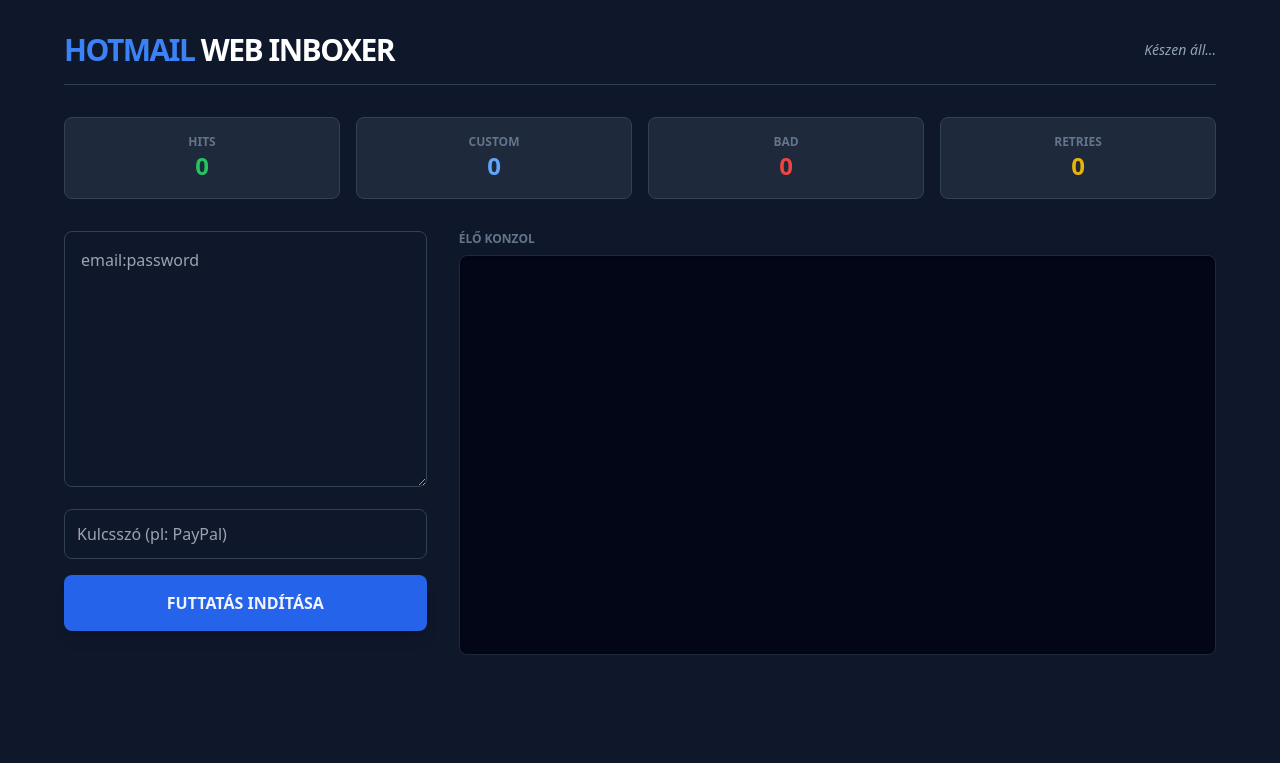
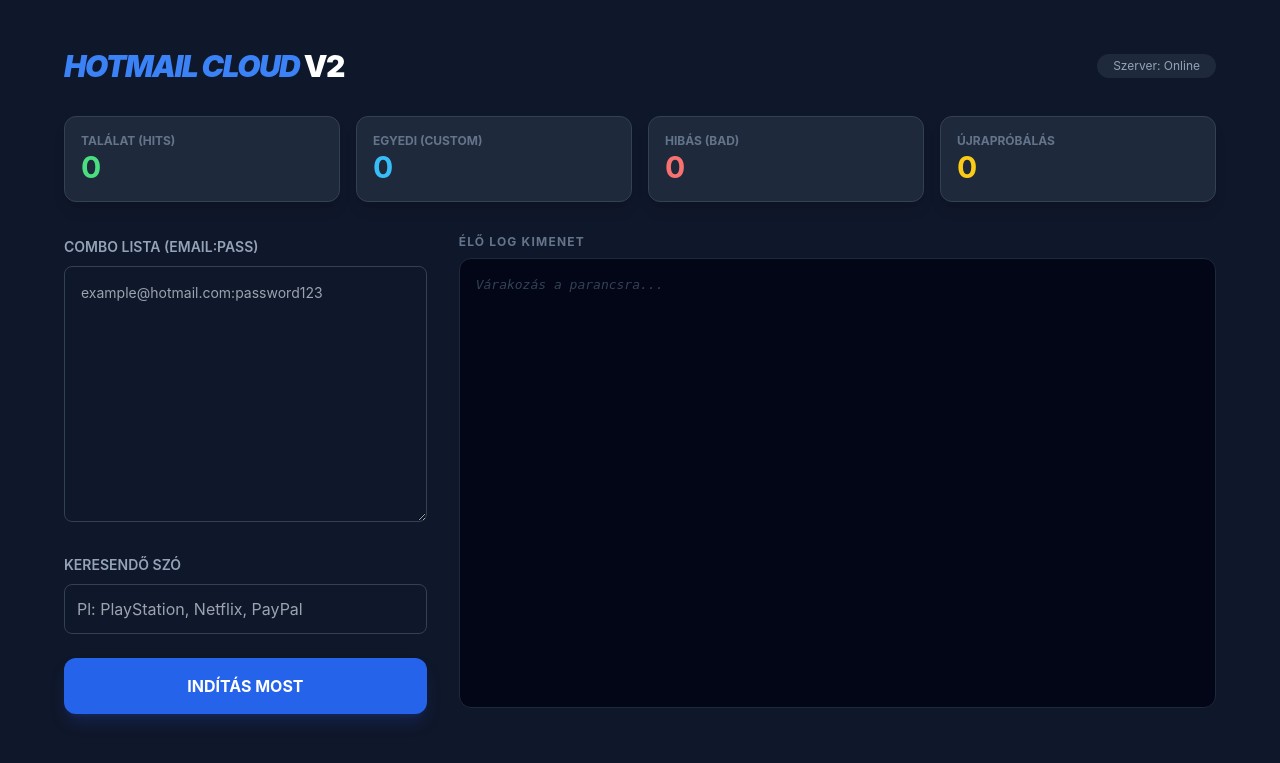
Before and after one commit to G0KU0/scanner, a Flask app: page / in a window 1280 px wide. Shown: the top 763 px of the page. Run offline with Flask 3, Linux system fonts and the light colour scheme; some libraries are stand-ins or nearby versions.

Commit message:
Update index.html

```diff
--- a/templates/index.html
+++ b/templates/index.html
@@ -2,102 +2,112 @@
 <html lang="hu">
 <head>
     <meta charset="UTF-8">
-    <title>Hotmail Inboxer Pro</title>
+    <title>Hotmail Inboxer Web</title>
     <script src="https://cdn.tailwindcss.com"></script>
     <script src="https://cdnjs.cloudflare.com/ajax/libs/socket.io/4.0.1/socket.io.js"></script>
     <style>
-        body { background: #0f172a; color: #f1f5f9; }
-        .log-container { height: 400px; background: #020617; overflow-y: auto; font-family: 'Consolas', monospace; font-size: 13px; }
-        .hit { color: #22c55e; } .custom { color: #3b82f6; } .bad { color: #ef4444; }
+        body { background: #0f172a; color: #e2e8f0; font-family: 'Inter', sans-serif; }
+        .log-box { height: 450px; background: #020617; border: 1px solid #1e293b; overflow-y: auto; font-family: monospace; }
+        .hit { color: #4ade80; font-weight: bold; }
+        .custom { color: #38bdf8; }
+        .bad { color: #f87171; }
     </style>
 </head>
-<body class="p-8">
+<body class="p-4 md:p-12">
     <div class="max-w-6xl mx-auto">
-        <div class="flex justify-between items-center mb-8 border-b border-slate-700 pb-4">
-            <h1 class="text-3xl font-black text-blue-500 tracking-tighter">HOTMAIL <span class="text-white">WEB INBOXER</span></h1>
-            <div id="status" class="text-slate-400 text-sm italic">Készen áll...</div>
-        </div>
+        <header class="flex justify-between items-center mb-8">
+            <h1 class="text-3xl font-black text-blue-500 tracking-tighter italic">HOTMAIL CLOUD <span class="text-white not-italic">V2</span></h1>
+            <div id="status" class="px-4 py-1 bg-slate-800 rounded-full text-xs text-slate-400">Szerver: Online</div>
+        </header>
 
-        <div class="grid grid-cols-1 md:grid-cols-4 gap-4 mb-8 text-center">
-            <div class="bg-slate-800 p-4 rounded-lg border border-slate-700">
-                <div class="text-xs uppercase text-slate-500 font-bold">Hits</div>
-                <div id="h-count" class="text-2xl font-bold text-green-500">0</div>
+        <div class="grid grid-cols-2 md:grid-cols-4 gap-4 mb-8">
+            <div class="bg-slate-800 p-4 rounded-xl border border-slate-700 shadow-lg">
+                <p class="text-xs text-slate-500 uppercase font-bold">Találat (Hits)</p>
+                <p id="h-num" class="text-3xl font-bold text-green-400">0</p>
             </div>
-            <div class="bg-slate-800 p-4 rounded-lg border border-slate-700">
-                <div class="text-xs uppercase text-slate-500 font-bold">Custom</div>
-                <div id="c-count" class="text-2xl font-bold text-blue-400">0</div>
+            <div class="bg-slate-800 p-4 rounded-xl border border-slate-700 shadow-lg">
+                <p class="text-xs text-slate-500 uppercase font-bold">Egyedi (Custom)</p>
+                <p id="c-num" class="text-3xl font-bold text-sky-400">0</p>
             </div>
-            <div class="bg-slate-800 p-4 rounded-lg border border-slate-700">
-                <div class="text-xs uppercase text-slate-500 font-bold">Bad</div>
-                <div id="b-count" class="text-2xl font-bold text-red-500">0</div>
+            <div class="bg-slate-800 p-4 rounded-xl border border-slate-700 shadow-lg">
+                <p class="text-xs text-slate-500 uppercase font-bold">Hibás (Bad)</p>
+                <p id="b-num" class="text-3xl font-bold text-red-400">0</p>
             </div>
-            <div class="bg-slate-800 p-4 rounded-lg border border-slate-700">
-                <div class="text-xs uppercase text-slate-500 font-bold">Retries</div>
-                <div id="r-count" class="text-2xl font-bold text-yellow-500">0</div>
+            <div class="bg-slate-800 p-4 rounded-xl border border-slate-700 shadow-lg">
+                <p class="text-xs text-slate-500 uppercase font-bold">Újrapróbálás</p>
+                <p id="r-num" class="text-3xl font-bold text-yellow-400">0</p>
             </div>
         </div>
 
         <div class="grid grid-cols-1 lg:grid-cols-3 gap-8">
-            <div class="space-y-4">
-                <textarea id="combo" class="w-full h-64 bg-slate-900 border border-slate-700 rounded-lg p-4 focus:ring-2 focus:ring-blue-500 outline-none" placeholder="email:password"></textarea>
-                <input type="text" id="key" class="w-full bg-slate-900 border border-slate-700 rounded-lg p-3 outline-none" placeholder="Kulcsszó (pl: PayPal)">
-                <button onclick="run()" id="runBtn" class="w-full bg-blue-600 hover:bg-blue-700 py-4 rounded-lg font-black uppercase transition-all shadow-lg">Futtatás Indítása</button>
+            <div class="space-y-6">
+                <div class="space-y-2">
+                    <label class="text-sm font-semibold text-slate-400 uppercase">Combo Lista (email:pass)</label>
+                    <textarea id="combo" class="w-full h-64 bg-slate-900 border border-slate-700 rounded-lg p-4 outline-none focus:ring-2 focus:ring-blue-500 transition-all text-sm" placeholder="example@hotmail.com:password123"></textarea>
+                </div>
+                <div class="space-y-2">
+                    <label class="text-sm font-semibold text-slate-400 uppercase">Keresendő szó</label>
+                    <input type="text" id="keyword" class="w-full bg-slate-900 border border-slate-700 rounded-lg p-3 outline-none focus:ring-2 focus:ring-blue-500" placeholder="Pl: PlayStation, Netflix, PayPal">
+                </div>
+                <button id="startBtn" onclick="start()" class="w-full bg-blue-600 hover:bg-blue-500 py-4 rounded-xl font-bold text-white shadow-lg shadow-blue-900/40 transition-all active:scale-95">INDÍTÁS MOST</button>
             </div>
 
             <div class="lg:col-span-2">
-                <div class="flex justify-between mb-2">
-                    <span class="text-xs font-bold uppercase text-slate-500">Élő Konzol</span>
-                    <div id="dl-area" class="hidden space-x-2">
-                        <button onclick="dl('hits')" class="text-xs text-green-500 underline">Hits Letöltése</button>
-                        <button onclick="dl('custom')" class="text-xs text-blue-500 underline">Custom Letöltése</button>
+                <div class="flex justify-between items-center mb-2">
+                    <span class="text-xs font-bold text-slate-500 uppercase tracking-widest">Élő Log Kimenet</span>
+                    <div id="dl-btns" class="hidden space-x-2">
+                        <button onclick="dl('hits')" class="text-xs bg-green-500/10 text-green-500 border border-green-500/20 px-3 py-1 rounded-md hover:bg-green-500 hover:text-white transition-all">Hits .txt</button>
+                        <button onclick="dl('custom')" class="text-xs bg-sky-500/10 text-sky-500 border border-sky-500/20 px-3 py-1 rounded-md hover:bg-sky-500 hover:text-white transition-all">Custom .txt</button>
                     </div>
                 </div>
-                <div id="logs" class="log-container rounded-lg p-4 border border-slate-800 shadow-inner"></div>
+                <div id="logs" class="log-box p-4 rounded-xl">
+                    <div class="text-slate-700 italic">Várakozás a parancsra...</div>
+                </div>
             </div>
         </div>
     </div>
 
     <script>
         const socket = io();
-        let sid = '';
-        socket.on('connect', () => { sid = socket.id; });
+        let currentSid = '';
+        socket.on('connect', () => { currentSid = socket.id; });
 
-        function run() {
+        function start() {
             const combo = document.getElementById('combo').value;
-            const keyword = document.getElementById('key').value;
-            if(!combo || !keyword) return alert("Combo és Kulcsszó kötelező!");
+            const keyword = document.getElementById('keyword').value;
+            if(!combo || !keyword) return alert("Töltsd ki az adatokat!");
 
-            document.getElementById('runBtn').disabled = true;
-            document.getElementById('runBtn').classList.add('opacity-50');
+            document.getElementById('startBtn').disabled = true;
+            document.getElementById('startBtn').innerText = "FOLYAMATBAN...";
             document.getElementById('logs').innerHTML = '';
-            document.getElementById('status').innerText = "Keresés folyamatban...";
-            socket.emit('start_process', { combo, keyword });
+            socket.emit('start_check', { combo, keyword });
         }
 
-        socket.on('new_log', data => {
+        socket.on('new_log', (data) => {
             const div = document.createElement('div');
             div.className = "mb-1 " + data.type;
-            div.innerText = `[${new Date().toLocaleTimeString()}] ${data.msg}`;
-            const logs = document.getElementById('logs');
-            logs.prepend(div);
+            div.innerHTML = `<span class="text-slate-600">[${new Date().toLocaleTimeString()}]</span> ${data.msg}`;
+            const logBox = document.getElementById('logs');
+            logBox.prepend(div);
         });
 
-        socket.on('stats_update', d => {
-            document.getElementById('h-count').innerText = d.hits;
-            document.getElementById('c-count').innerText = d.custom;
-            document.getElementById('b-count').innerText = d.bad;
-            document.getElementById('r-count').innerText = d.retries;
+        socket.on('stats_update', (d) => {
+            document.getElementById('h-num').innerText = d.hits;
+            document.getElementById('c-num').innerText = d.custom;
+            document.getElementById('b-num').innerText = d.bad;
+            document.getElementById('r-num').innerText = d.retries;
         });
 
         socket.on('finished', () => {
-            document.getElementById('runBtn').disabled = false;
-            document.getElementById('runBtn').classList.remove('opacity-50');
-            document.getElementById('dl-area').classList.remove('hidden');
-            document.getElementById('status').innerText = "Befejezve.";
-            alert("A keresés véget ért!");
+            document.getElementById('startBtn').disabled = false;
+            document.getElementById('startBtn').innerText = "INDÍTÁS MOST";
+            document.getElementById('dl-btns').classList.remove('hidden');
+            alert("A lista ellenőrzése befejeződött!");
         });
 
-        function dl(t) { window.location.href = `/download/${t}/${sid}`; }
+        function dl(type) {
+            window.location.href = `/download/${type}/${currentSid}`;
+        }
     </script>
 </body>
 </html>
```
